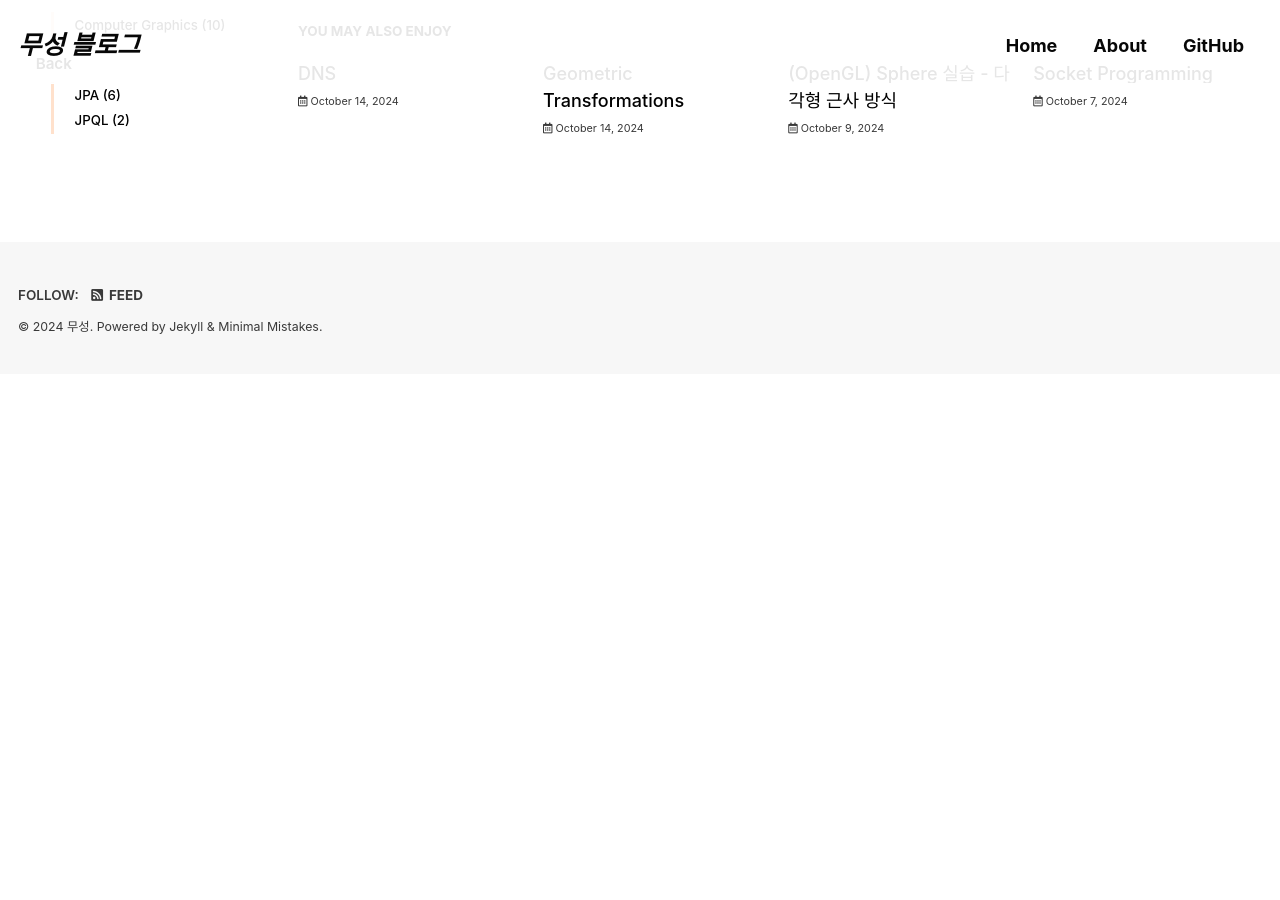
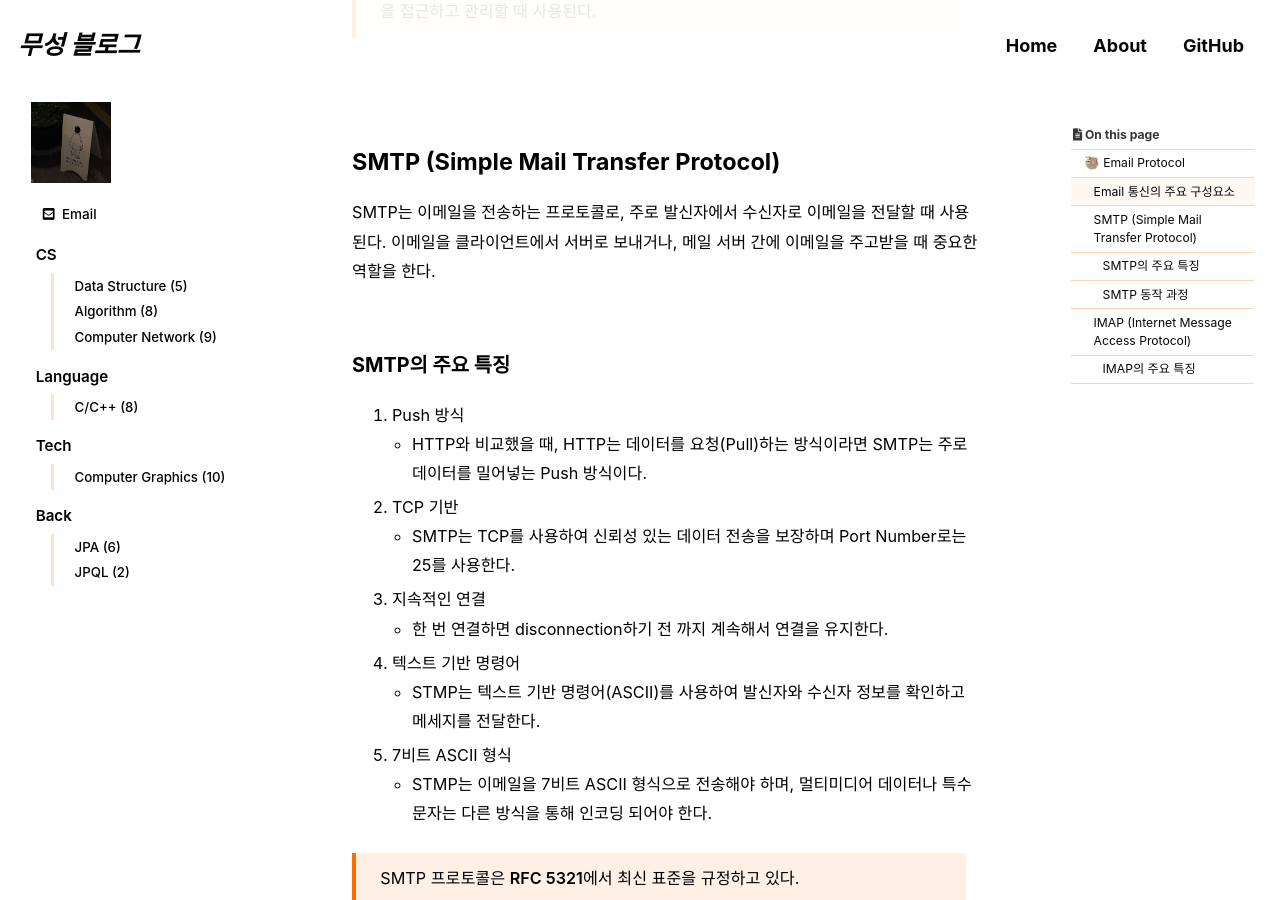
Before and after one commit to ms0828/ms0828.github.io, a Jekyll site: the page built from _posts/computer_network/2024-10-03-cn-email.md, in a window 1280 px wide and 900 px high, scrolled down 751 px. Built offline with Jekyll 4.4.1, drawn with Linux system fonts in a browser that asks for light colours; cached includes are drawn as plain includes; some web fonts are replaced; comment, search, counter and statistics services are not loaded; before the commit the page ends 1125 px from its top, so only the background shows below that; some of the changed text lies outside the part shown.

Commit message:
cn-email

```diff
--- /dev/null
+++ b/_posts/computer_network/2024-10-03-cn-email.md
@@ -0,0 +1,84 @@
+---
+title: "Email Protocol - SMTP, IMAP"
+excerpt: ""
+
+categories:
+  - Computer Network
+tags:
+  - [tag1, tag2]
+
+permalink: /categories/computer_network/email_protocol/
+
+toc: true
+toc_sticky: true
+
+date: 2024-10-07
+last_modified_at: 2024-10-07
+---
+
+# 🦥 Email Protocol
+## Email 통신의 주요 구성요소
+1. user agents
+  - Outlook과 같은 Eamil Application을 사용하여 이메일을 읽고 쓰는 사용자
+2. mail servers
+  - 이메일을 보관하고 전달하는 서버로, 메일 박스에 사용자의 수신 메일을 저장하거나 메시지 큐에 발송할 메일을 저장
+3. mail protocol - SMTP, IMAP
+  - 메일 서버 간 이메일을 주고받을 때 사용하는 프로토콜, 그리고 사용자가 이메일에 접근할 때 사용하는 프로토콜
+
+<br>
+
+> 이메일 통신에서 사용하는 (Application Layer) Protocol은 SMTP와 IMAP이다. SMTP는 주로 이메일을 전송할 때 사용되고 IMAP은 사용자가 서버에 저장된 이메일을 접근하고 관리할 때 사용된다.
+
+<br><br>
+
+## SMTP (Simple Mail Transfer Protocol)
+SMTP는 이메일을 전송하는 프로토콜로, 주로 발신자에서 수신자로 이메일을 전달할 때 사용된다. 이메일을 클라이언트에서 서버로 보내거나, 메일 서버 간에 이메일을 주고받을 때 중요한 역할을 한다.
+
+<br>
+
+### SMTP의 주요 특징
+1. Push 방식
+  - HTTP와 비교했을 때, HTTP는 데이터를 요청(Pull)하는 방식이라면 SMTP는 주로 데이터를 밀어넣는 Push 방식이다.
+2. TCP 기반
+  - SMTP는 TCP를 사용하여 신뢰성 있는 데이터 전송을 보장하며 Port Number로는 25를 사용한다.
+3. 지속적인 연결
+  - 한 번 연결하면 disconnection하기 전 까지 계속해서 연결을 유지한다.
+4. 텍스트 기반 명령어
+  - STMP는 텍스트 기반 명령어(ASCII)를 사용하여 발신자와 수신자 정보를 확인하고 메세지를 전달한다.
+5. 7비트 ASCII 형식
+  - STMP는 이메일을 7비트 ASCII 형식으로 전송해야 하며, 멀티미디어 데이터나 특수 문자는 다른 방식을 통해 인코딩 되어야 한다.
+
+> SMTP 프로토콜은 **RFC 5321**에서 최신 표준을 규정하고 있다.
+
+<br>
+
+### SMTP 동작 과정
+1. 발신자 이메일 작성
+  - 사용자가 이메일 클라이언트(Outlook)를 통해 이메일을 작성하고 전송을 누름
+2. 발신자의 메일 서버로 전송
+  - 클라이언트는 SMTP를 사용하여 이메일을 발신자의 메일 서버로 보냄
+3. 수신자의 메일 서버로 전송
+  - 발신자의 메일 서버는 SMTP를 사용해 수신자의 메일 서버로 이메일을 전송
+4. 수신자가 이메일 확인
+  -  수신자는 IMAP 또는 POP3를 사용해 메일 서버에 접속하여 이메일을 확인
+
+<br>
+
+> SMTP는 이메일 전송만 담당하며, 이메일을 서버에 저장하거나 사용자가 이메일을 접근하는데 사용되지는 않는다. 사용자가 이메일을 접근(읽거나 쓰기)하는 과정은 IMAP 또는 POP3 프로토콜을 사용하여 이루어진다.
+
+<br><br>
+
+## IMAP (Internet Message Access Protocol)
+IMAP은 사용자가 서버에 저장된 이메일에 접근하고 관리할 수 있도록 하는 프로토콜로, 이메일을 서버에 유지하면서 여러 기기에서 이메일을 동기화하고 관리할 수 있게 해준다.
+
+<br>
+
+### IMAP의 주요 특징
+1. 서버 기반 관리
+  - 이메일을 서버에 저장하고, 사용자는 클라이언트에서 서버에 있는 이메일을 원격으로 관리한다. 즉, 이메일을 클라이언트로 다운로드하더라도 서버에 원본 이메일이 남아있다.
+2. 동기화 기능
+  - 여러 클라이언트(예: 스마트폰, 태블릿, PC)에서 동기화된 이메일 상태를 유지할 수 있게 해준다. 즉, 한 디바이스에서 읽거나 삭제한 이메일이 다른 디바이스에서도 동일한 상태로 유지된다.
+3. 폴더 관리
+  - 사용자가 서버에서 폴더를 생성하고, 이메일을 정리할 수 있도록 지원한다. 즉, 서버 측에서 폴더 구조를 관리하므로, 여러 클라이언트에서 동일한 폴더 구조를 사용할 수 있다.
+4. 상태 유지
+  - 이메일의 세션 간 상태(읽음, 삭제 여부 등)를 유지한다.
```
Also changed, not shown: _posts/computer_network/2024-09-26-cn-web_http.md (+1 -0 lines), _posts/computer_network/2024-10-03-cn.md (deleted, +0 -22 lines), _posts/computer_network/2024-10-07-cn-dns.md (renamed from _posts/computer_network/2024-10-14-cn.md, +6 -8 lines), _posts/computer_network/2024-10-14-cn-socket.md (renamed from _posts/computer_network/2024-10-07-cn-f.md, +2 -2 lines).
